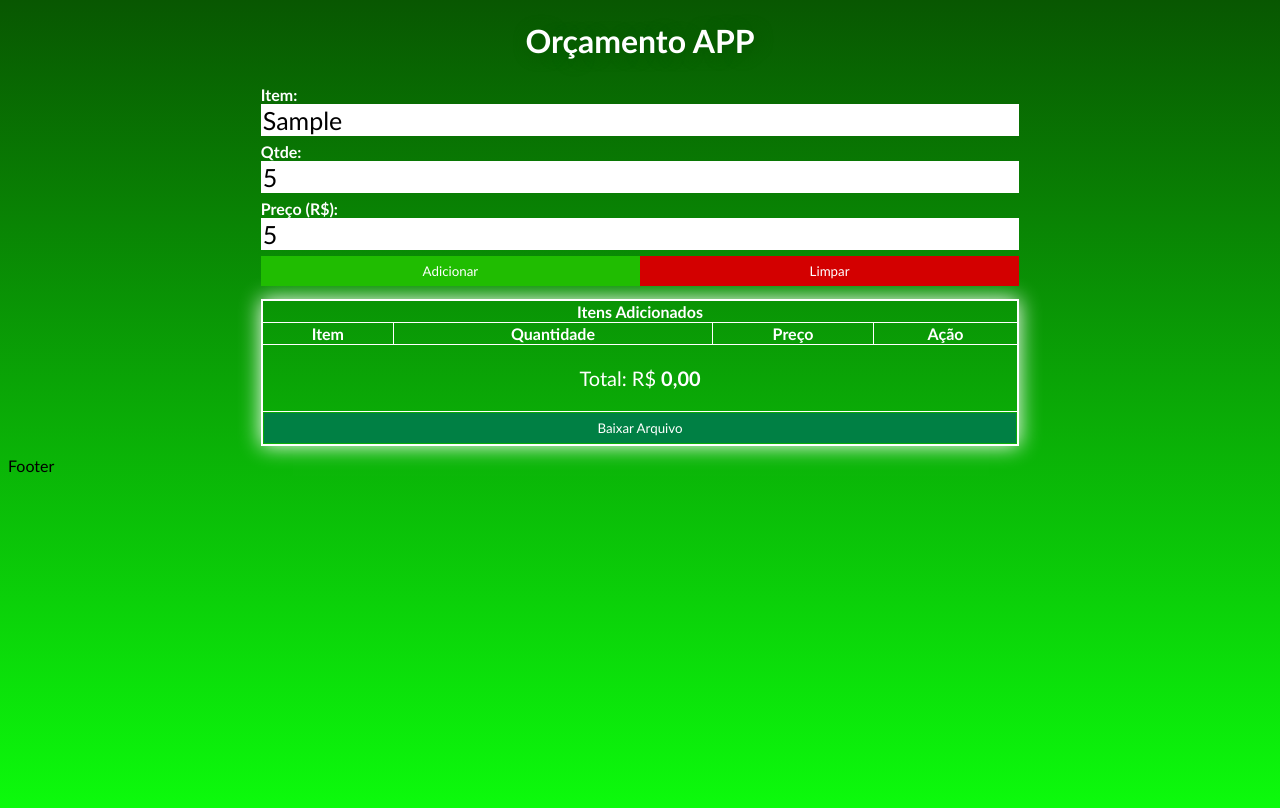
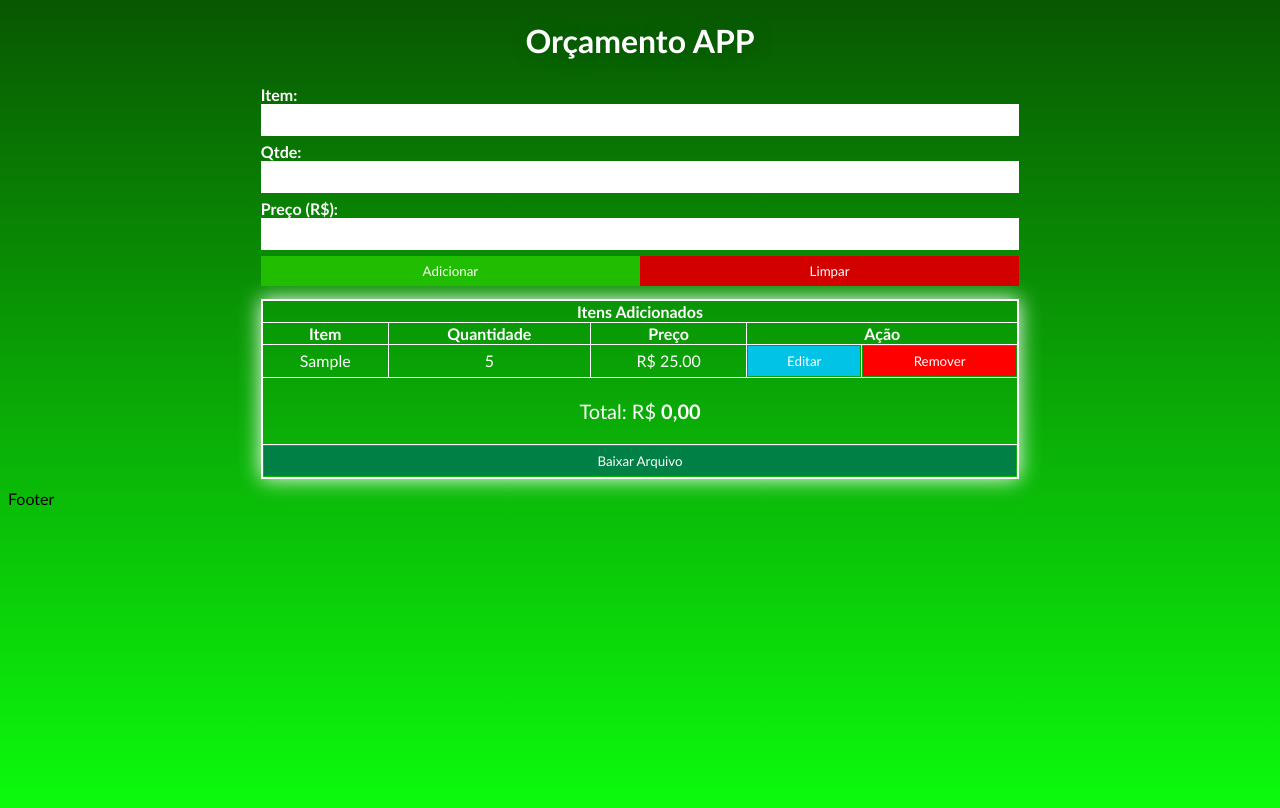
Before and after one commit to DouglasReis98/OrcamentoAPP-ReactJS, a React (Create React App) app: page / in a window 1280 px wide. Both pictures are taken after typing "Sample", "5", "5" into the empty fields and a click on the input "Adicionar". Shown: the top 808 px of the page. Built offline with nearby package versions, Linux system fonts and the light colour scheme.

Commit message:
inserindo_e_exibindo_itens

```diff
--- a/src/App.js
+++ b/src/App.js
@@ -1,16 +1,58 @@
+import { useEffect, useState } from 'react';
 import './App.css';
 import Footer from './components/Footer';
 import Form from './components/Form';
 import Tabela from './components/Tabela';
 function App() {
+
+  const [arrItens, setArrItens] = useState([]);
+  let editIndex = null;
+
+  useEffect(() => {
+    if (localStorage.getItem("itensOrcamento")) {
+  setArrItens(JSON.parse(localStorage.getItem("itensOrcamento")));
+}
+}, [])
+
+useEffect(() => {
+  localStorage.setItem("itensOrcamento", JSON.stringify(arrItens))
+}, [arrItens])
+
+const cadastrarItem = (item, qtde, preco) => {
+
+    if (editIndex === null) {
+      const objItem = {
+        Item: item,
+        Quantidade: qtde,
+        Preco: (preco * qtde).toFixed(2),
+      };
+
+      setArrItens([...arrItens, objItem]);
+      localStorage.setItem("itensOrcamento", JSON.stringify(arrItens));
+
+    } else {
+      arrItens[editIndex] = {
+        Item: item,
+        Quantidade: qtde,
+        Preco: (preco * qtde).toFixed(2),
+      };
+
+      arrItens.splice(editIndex, 1, arrItens[editIndex]);
+      localStorage.setItem("itensOrcamento", JSON.stringify(arrItens));
+      editIndex = null;
+
+    }
+
+  }
+
   return (
     <div className="App">
       <header>
                 <h1>Orçamento APP</h1>
       </header>
 
-      <Form/>
-      <Tabela/>
+      <Form cadastrarItem={cadastrarItem}/>
+      <Tabela arrItens={arrItens}/>
       <Footer/>
     </div>
   );
--- a/src/components/Form.js
+++ b/src/components/Form.js
@@ -1,46 +1,15 @@
 import React, { useState } from "react";
 import style from "./Form.module.css";
-const Form = () => {
+const Form = ({cadastrarItem}) => {
   const [item, setItem] = useState("");
   const [qtde, setQtde] = useState("");
   const [preco, setPreco] = useState("");
 
-  let arrItens = [];
-  let editIndex = null;
-
-if (localStorage.getItem("itensOrcamento")) {
-  arrItens = JSON.parse(localStorage.getItem("itensOrcamento"));
-}
-
-  const cadastrarItem = (e) => {
+  const handleSubmit = (e) => {
     e.preventDefault();
 
     if (item !== "" && qtde !== isNaN && preco !== isNaN) {
-    if (editIndex === null) {
-      const objItem = {
-        Item: item,
-        Quantidade: qtde,
-        Preco: (preco * qtde).toFixed(2),
-      };
-
-      arrItens.push(objItem);
-
-      localStorage.setItem("itensOrcamento", JSON.stringify(arrItens));
-
-    } else {
-      arrItens[editIndex] = {
-        Item: item,
-        Quantidade: qtde,
-        Preco: (preco * qtde).toFixed(2),
-      };
-
-      arrItens.splice(editIndex, 1, arrItens[editIndex]);
-      localStorage.setItem("itensOrcamento", JSON.stringify(arrItens));
-      editIndex = null;
-      //form.removeChild(form.children[0])
-      //addItem.value = "Adicionar";
-
-    }
+    cadastrarItem(item, qtde, preco)
 
     setItem("");
     setQtde("");
@@ -56,12 +25,13 @@ if (localStorage.getItem("itensOrcamento")) {
   };
 
   return (
-    <form onSubmit={cadastrarItem}>
+    <form onSubmit={handleSubmit}>
       <div>
         <label htmlFor="item">Item:</label>
         <input
           type="text"
           id={style.item}
+          value={item}
           onChange={(e) => setItem(e.target.value)}
         />
       </div>
@@ -71,6 +41,7 @@ if (localStorage.getItem("itensOrcamento")) {
         <input
           type="number"
           min="0"
+          value={qtde}
           id={style.qtde}
           onChange={(e) => setQtde(e.target.value)}
         />
@@ -81,6 +52,7 @@ if (localStorage.getItem("itensOrcamento")) {
         <input
           type="number"
           step="0.010"
+          value={preco}
           id={style.preco}
           onChange={(e) => setPreco(e.target.value)}
         />
@@ -90,6 +62,7 @@ if (localStorage.getItem("itensOrcamento")) {
         <input type="reset" id={style.resetItem} value="Limpar" />
       </div>
     </form>
+
   );
 };
 
--- /dev/null
+++ b/src/components/Items.js
@@ -0,0 +1,36 @@
+import React from "react";
+import style from './Tabela-Items.module.css'
+const Items = ({arrItens, editIndex}) => {
+
+  const total = arrItens
+        .reduce((acumulador, num) => acumulador + parseFloat(num.Preco), 0)
+        .toFixed(2);
+
+  return (
+    <>
+      {arrItens.length > 0 ? (
+        <>
+          {arrItens.map((e, i) => (
+            <tr key={i}>
+              <td>{e.Item}</td>
+              <td>{e.Quantidade}</td>
+              <td>R$ {e.Preco}</td>
+              <td>
+                <button id={style.btnEditar}>Editar</button>
+              </td>
+              <td>
+                <button id={style.btnRemover}>Remover</button>
+              </td>
+            </tr>
+          ))}
+        </>
+      ) : (
+        <tr>
+          <td colSpan="4">Não há itens para exibir!</td>
+        </tr>
+      )}
+    </>
+  );
+};
+
+export default Items;
--- a/src/components/Tabela.js
+++ b/src/components/Tabela.js
@@ -1,6 +1,9 @@
 import React from "react";
-import style from "./Tabela.module.css";
-const Tabela = () => {
+import style from "./Tabela-Items.module.css";
+import Items from "./Items";
+const Tabela = ({arrItens, editIndex}) => {
+
+
   return (
     <>
       <table id={style.tbOrcamento} border="2" align="center">
@@ -15,7 +18,9 @@ const Tabela = () => {
             <th colSpan="2">Ação</th>
           </tr>
         </thead>
-        <tbody></tbody>
+        <tbody>
+          <Items arrItens={arrItens} editIndex={editIndex}/>
+        </tbody>
         <tfoot>
           <tr>
             <td colSpan="5">
```
Also changed, not shown: src/components/Tabela-Items.module.css (renamed from src/components/Tabela.module.css).
